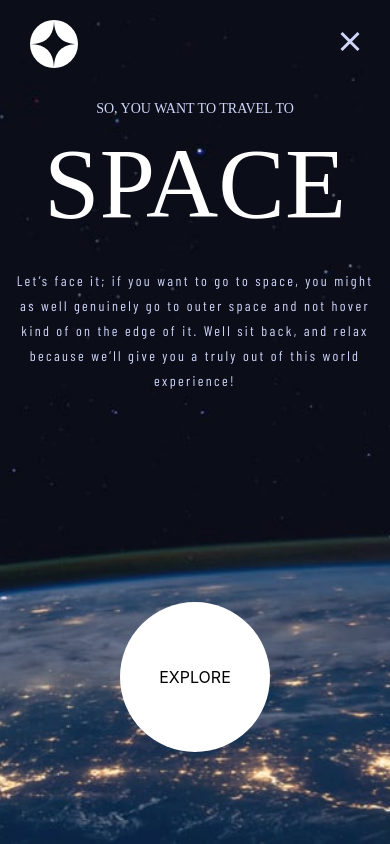
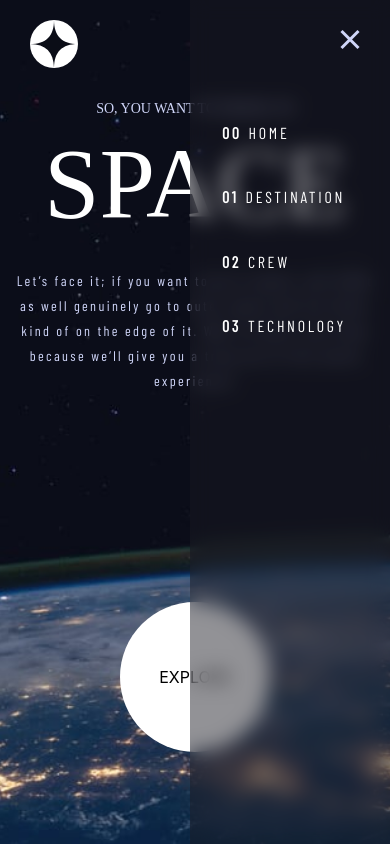
Before and after one commit to GawahChan/FM-Space-Tourism-Challenge, a React (Create React App) app: page / in a window 390 px wide. Built offline with nearby package versions, Linux system fonts and the light colour scheme; a web font is replaced by a local one.

Commit message:
create responsive navigation menu

```diff
--- a/src/components/navigation/Navigation.tsx
+++ b/src/components/navigation/Navigation.tsx
@@ -12,7 +12,7 @@ const Navigation = () => {
     <NavigationContainer>
       <NavLogoContainer>
         <NavLink to={HOME_URL}>
-          <img src={Logo} alt="logo" />
+          <img src={Logo} alt="Galactic Stelar Voyages Logo" />
         </NavLink>
       </NavLogoContainer>
       <NavigationControls />
--- a/src/components/navigation/navigationControls/NavigationControls.style.tsx
+++ b/src/components/navigation/navigationControls/NavigationControls.style.tsx
@@ -62,19 +62,52 @@ export const NavBarHeaderNumber = styled(NavBarHeader)`
 
 export const NavMenuContainer = styled.div`
   display: none;
-  width: 100%;
-  height: 100%;
 
   @media ${device.mobile} {
-    flex: 1;
     display: flex;
-    justify-content: flex-end;
-    align-items: center;
+    flex-direction: column;
+    justify-content: center;
+    align-items: flex-end;
+
+    height: 100%;
+    width: 100%;
   }
 `
 
 export const NavButtonContainer = styled.div<{ $display?: boolean }>`
-  display: ${props => props.$display? "flex" : "none"};
+  display: ${props => props.$display? "fixed" : "none"};
   box-sizing: border-box;
   padding: 20px 30px 30px 30px;
+  z-index: 1;
 `
+
+export const NavMenuPanel = styled.div<{ $display?: boolean }>`
+  position: fixed;
+  top: 0;
+  right: ${props => props.$display? "0" : "-300px"};
+  width: 200px;
+  height: 100%;
+  background-color: #1a1a2279;
+  backdrop-filter: blur(10px);
+`
+
+export const MenuPanelOptions = styled.div`
+  display: flex;
+  flex-direction: column;
+  padding: 100px 0px 100px 20px;
+  box-sizing: border-box;
+`
+
+export const MenuPanelLink = styled (NavBarLink)`
+:hover {
+  border-right: 3px solid ${({ theme }) => theme.colours.navText};
+  border-bottom: none;
+}
+`
+export const MenuPanelHeader = styled(NavBarHeader)`
+`
+export const MenuPanelNumber = styled(MenuPanelHeader)`
+  font-weight: bold;
+  padding: 7px;
+  box-sizing: border-box;
+`
--- a/src/components/navigation/navigationControls/NavigationControls.tsx
+++ b/src/components/navigation/navigationControls/NavigationControls.tsx
@@ -1,10 +1,7 @@
 import { useState } from "react";
-import {
-  CREW_URL,
-  DESTINATION_URL,
-  HOME_URL,
-  TECHNOLOGY_URL,
-} from "../../../utils/Constants";
+import { CREW_URL, DESTINATION_URL, HOME_URL, TECHNOLOGY_URL, } from "../../../utils/Constants";
+import HamburgerIcon from "../../../common/assets/shared/icon-hamburger.svg";
+import CloseIcon from "../../../common/assets/shared/icon-close.svg";
 import {
   NavigationControlsContainer,
   NavBarContainer,
@@ -12,15 +9,16 @@ import {
   NavBarHeader,
   NavBarHeaderNumber,
   NavMenuContainer,
-  NavButtonContainer
+  NavButtonContainer,
+  NavMenuPanel,
+  MenuPanelOptions,
+  MenuPanelLink,
+  MenuPanelHeader,
+  MenuPanelNumber
 } from "./NavigationControls.style";
-import HamburgerIcon from "../../../common/assets/shared/icon-hamburger.svg";
-import CloseIcon from "../../../common/assets/shared/icon-close.svg";
 
 const NavigationControls = () => {
   const [menuVisbility, setMenuVisbility] = useState(false)
-
-  console.log(menuVisbility)
 
   return (
     <NavigationControlsContainer>
@@ -30,15 +28,15 @@ const NavigationControls = () => {
           <NavBarHeader>HOME</NavBarHeader>
         </NavBarLink>
         <NavBarLink to={DESTINATION_URL}>
-        <NavBarHeaderNumber>01</NavBarHeaderNumber>
+          <NavBarHeaderNumber>01</NavBarHeaderNumber>
           <NavBarHeader>DESTINATION</NavBarHeader>
         </NavBarLink>
         <NavBarLink to={CREW_URL}>
-        <NavBarHeaderNumber>02</NavBarHeaderNumber>
+          <NavBarHeaderNumber>02</NavBarHeaderNumber>
           <NavBarHeader>CREW</NavBarHeader>
         </NavBarLink>
         <NavBarLink to={TECHNOLOGY_URL}>
-        <NavBarHeaderNumber>03</NavBarHeaderNumber>
+          <NavBarHeaderNumber>03</NavBarHeaderNumber>
           <NavBarHeader>TECHNOLOGY</NavBarHeader>
         </NavBarLink>
       </NavBarContainer>
@@ -57,6 +55,26 @@ const NavigationControls = () => {
         >
           <img src={CloseIcon} alt="Close Menu Icon" />
         </NavButtonContainer>
+        <NavMenuPanel $display={!menuVisbility}>
+          <MenuPanelOptions>
+            <MenuPanelLink to={HOME_URL}>
+              <MenuPanelNumber>00</MenuPanelNumber>
+              <MenuPanelHeader>HOME</MenuPanelHeader>
+            </MenuPanelLink>
+            <MenuPanelLink to={DESTINATION_URL}>
+              <MenuPanelNumber>01</MenuPanelNumber>
+              <MenuPanelHeader>DESTINATION</MenuPanelHeader>
+            </MenuPanelLink>
+            <MenuPanelLink to={CREW_URL}>
+              <MenuPanelNumber>02</MenuPanelNumber>
+              <MenuPanelHeader>CREW</MenuPanelHeader>
+            </MenuPanelLink>
+            <MenuPanelLink to={TECHNOLOGY_URL}>
+              <MenuPanelNumber>03</MenuPanelNumber>
+              <MenuPanelHeader>TECHNOLOGY</MenuPanelHeader>
+            </MenuPanelLink>
+          </MenuPanelOptions>
+        </NavMenuPanel>
       </NavMenuContainer>
     </NavigationControlsContainer>
   );
```
